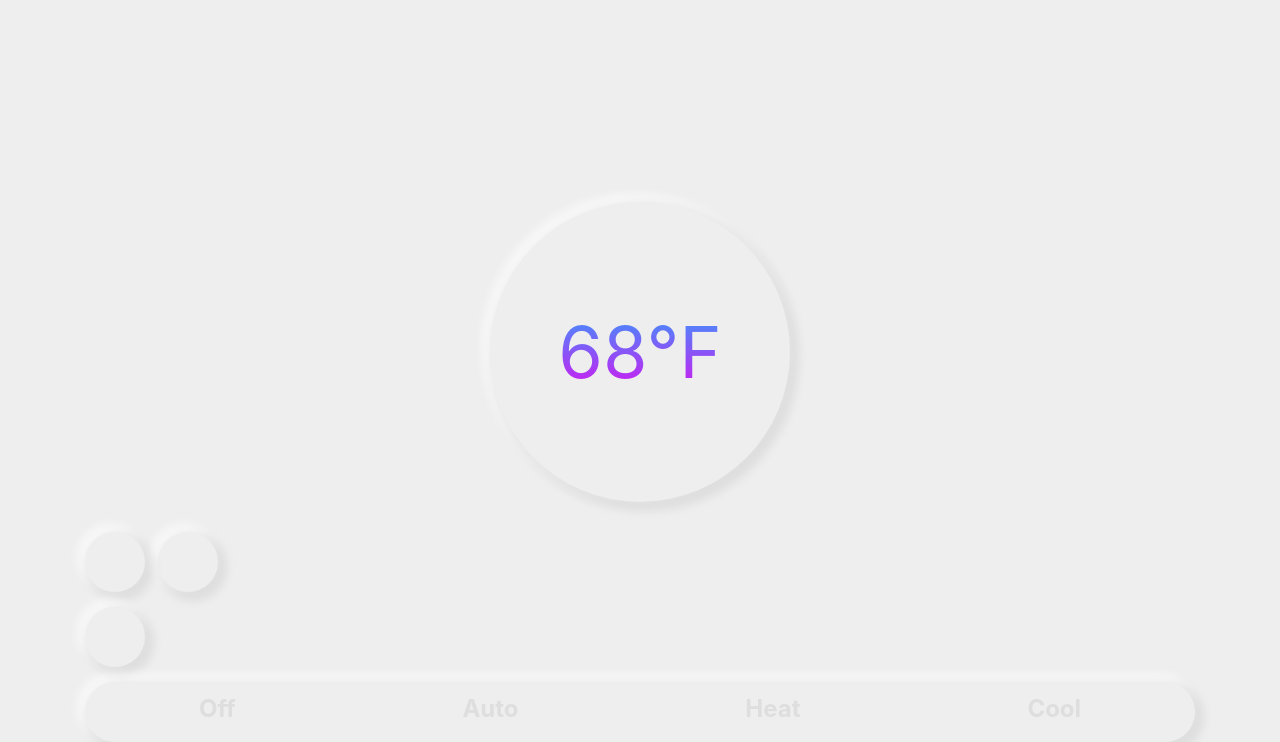
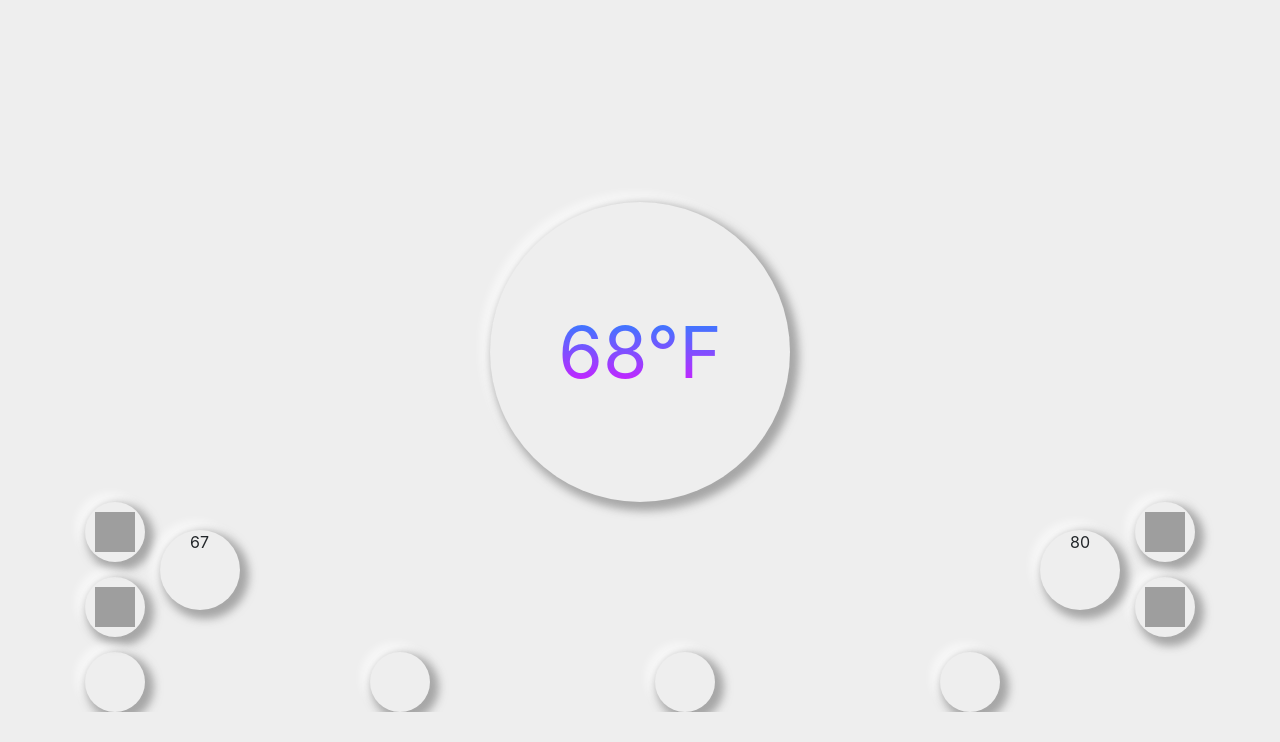
Before and after one commit to jordanemedlock/thermostat, a Flask app: page / in a window 1280 px wide. Shown: the part 288-1030 px from the top of the page. After the commit the page ends 1000 px from the top, so only its background shows below. Run offline with Flask 2, Linux system fonts and the light colour scheme; parts of the project's set-up code (start-up, migrations or seed data) failed here and were passed over; some libraries are stand-ins or nearby versions; grey boxes are pictures that could not be loaded.

Commit message:
Moved to sass

```diff
--- a/app.py
+++ b/app.py
@@ -3,6 +3,7 @@ import os
 import json
 import views
 import apscheduler.schedulers.background as aps
+from sassutils.builder import build_directory
 
 app = Flask(__name__)
 
@@ -26,15 +27,9 @@ def checked_filter(value, target):
   return bool_change_filter(value==target, 'checked', '')
 
 
-# @app.before_first_request
-# def activate_thermostat():
-#   def run_job():
-#     while True:
-#       print("Running thermostat")
-#       time.sleep(30)
-
-#   thread = threading.Thread(target=run_job)
-#   thread.start()
+@app.before_request
+def compile_css():
+  os.system('sass static/css')
 
 scheduler = aps.BackgroundScheduler()
 scheduler.start()
@@ -46,7 +41,7 @@ app.secret_key = b'suck my dick'
 
 
 views.activate_thermostat(scheduler)
-print(app.url_map)
+
 
 if __name__ == '__main__':
   app.run(host='0.0.0.0', debug=True)
--- /dev/null
+++ b/static/css/index.css
@@ -0,0 +1,160 @@
+@keyframes popout {
+  from {
+    box-shadow: 5px 5px 8px 4px rgba(119, 119, 119, 0), -5px -5px 8px 4px rgba(255, 255, 255, 0);
+  }
+  to {
+    box-shadow: 5px 5px 8px 4px rgba(119, 119, 119, 0.6), -5px -5px 8px 4px rgba(255, 255, 255, 0.6);
+  }
+}
+@-moz-keyframes popout {
+  from {
+    box-shadow: 5px 5px 8px 4px rgba(119, 119, 119, 0), -5px -5px 8px 4px rgba(255, 255, 255, 0);
+  }
+  to {
+    box-shadow: 5px 5px 8px 4px rgba(119, 119, 119, 0.6), -5px -5px 8px 4px rgba(255, 255, 255, 0.6);
+  }
+}
+@-webkit-keyframes popout {
+  from {
+    box-shadow: 5px 5px 8px 4px rgba(119, 119, 119, 0), -5px -5px 8px 4px rgba(255, 255, 255, 0);
+  }
+  to {
+    box-shadow: 5px 5px 8px 4px rgba(119, 119, 119, 0.6), -5px -5px 8px 4px rgba(255, 255, 255, 0.6);
+  }
+}
+@-o-keyframes popout {
+  from {
+    box-shadow: 5px 5px 8px 4px rgba(119, 119, 119, 0), -5px -5px 8px 4px rgba(255, 255, 255, 0);
+  }
+  to {
+    box-shadow: 5px 5px 8px 4px rgba(119, 119, 119, 0.6), -5px -5px 8px 4px rgba(255, 255, 255, 0.6);
+  }
+}
+body {
+  background: #EEE;
+}
+
+#temperature-dial {
+  width: 300px;
+  height: 300px;
+  border-radius: 150px;
+  box-shadow: 5px 5px 8px 4px rgba(119, 119, 119, 0.6), -5px -5px 8px 4px rgba(255, 255, 255, 0.6);
+  animation: popout 2s;
+  -moz-animation: popout 2s;
+  -webkit-animation: popout 2s;
+  -o-animation: popout 2s;
+  margin: auto;
+  margin-top: calc((100vw - 300px) / 2);
+  padding-top: 96px;
+}
+
+#temperature-text {
+  font-size: 72px;
+  background: -webkit-linear-gradient(#009dff, fuchsia);
+  background-clip: text;
+  -webkit-background-clip: text;
+  -webkit-text-fill-color: transparent;
+  text-align: center;
+  height: 108px;
+}
+
+.plus-btn {
+  width: 60px;
+  height: 60px;
+  border-radius: 30px;
+  box-shadow: 5px 5px 8px 4px rgba(119, 119, 119, 0.6), -5px -5px 8px 4px rgba(255, 255, 255, 0.6);
+  animation: popout 2s;
+  -moz-animation: popout 2s;
+  -webkit-animation: popout 2s;
+  -o-animation: popout 2s;
+  padding: 10px;
+}
+.plus-btn img {
+  height: 40px;
+  width: 40px;
+}
+
+.minus-btn {
+  width: 60px;
+  height: 60px;
+  border-radius: 30px;
+  box-shadow: 5px 5px 8px 4px rgba(119, 119, 119, 0.6), -5px -5px 8px 4px rgba(255, 255, 255, 0.6);
+  animation: popout 2s;
+  -moz-animation: popout 2s;
+  -webkit-animation: popout 2s;
+  -o-animation: popout 2s;
+  padding: 10px;
+}
+.minus-btn img {
+  height: 40px;
+  width: 40px;
+}
+
+.temp-control {
+  width: 80px;
+  height: 80px;
+  border-radius: 40px;
+  box-shadow: 5px 5px 8px 4px rgba(119, 119, 119, 0.6), -5px -5px 8px 4px rgba(255, 255, 255, 0.6);
+  animation: popout 2s;
+  -moz-animation: popout 2s;
+  -webkit-animation: popout 2s;
+  -o-animation: popout 2s;
+}
+.temp-control div {
+  margin: auto;
+  width: 20px;
+}
+
+.left-temp-control {
+  width: 155px;
+  height: 135px;
+}
+.left-temp-control .plus-btn {
+  position: absolute;
+  top: 0px;
+  left: 15px;
+}
+.left-temp-control .minus-btn {
+  position: absolute;
+  top: 75px;
+  left: 15px;
+}
+.left-temp-control .temp-control {
+  position: absolute;
+  top: 27.5px;
+  left: 90px;
+}
+
+.right-temp-control {
+  width: 155px;
+  height: 135px;
+}
+.right-temp-control .plus-btn {
+  position: absolute;
+  top: 0px;
+  right: 15px;
+}
+.right-temp-control .minus-btn {
+  position: absolute;
+  top: 75px;
+  right: 15px;
+}
+.right-temp-control .temp-control {
+  position: absolute;
+  top: 27.5px;
+  right: 90px;
+}
+
+.mode-btn {
+  width: 60px;
+  height: 60px;
+  border-radius: 30px;
+  box-shadow: 5px 5px 8px 4px rgba(119, 119, 119, 0.6), -5px -5px 8px 4px rgba(255, 255, 255, 0.6);
+  animation: popout 2s;
+  -moz-animation: popout 2s;
+  -webkit-animation: popout 2s;
+  -o-animation: popout 2s;
+  margin-top: 15px;
+}
+
+/*# sourceMappingURL=index.css.map */
--- /dev/null
+++ b/static/css/index.scss
@@ -0,0 +1,146 @@
+@use "sass:color";
+
+$browsers: ['', '-moz-', '-webkit-', '-o-'];
+
+@mixin circle($diameter) {
+  width: $diameter;
+  height: $diameter;
+
+  border-radius: $diameter / 2;
+}
+
+@mixin neu-shadow($depth, $light-color: #FFF, $dark-color: #777) {
+  $dark-shadow: color.change($dark-color, $alpha: $depth);
+  $light-shadow: color.change($light-color, $alpha: $depth);
+  box-shadow: 5px 5px 8px 4px $dark-shadow, -5px -5px 8px 4px $light-shadow;
+}
+
+@mixin animation($values) {
+  @each $browser in $browsers {
+    #{$browser}animation: $values;
+  }
+}
+
+
+@each $browser in $browsers {
+  @#{$browser}keyframes popout {
+    from {
+      @include neu-shadow(0.0);
+    }
+    to {
+      @include neu-shadow(0.6);
+    }
+  }
+}
+
+@mixin neu-circle($diameter) {
+  @include circle($diameter);
+  @include neu-shadow(0.6);
+  @include animation(popout 2s);
+
+}
+
+
+$light-grey: #EEE;
+$dial-width: 300px;
+
+body {
+  background: $light-grey;
+}
+
+#temperature-dial {
+  @include neu-circle($dial-width);
+
+  margin: auto;
+  margin-top: calc((100vw - #{$dial-width}) / 2);
+
+  padding-top: $dial-width / 2 - 54px; // minus half the text width???
+}
+
+#temperature-text {
+  font-size: 72px;
+  background: -webkit-linear-gradient(rgb(0, 157, 255), rgb(255, 0, 255));
+  background-clip: text;
+  -webkit-background-clip: text;
+  -webkit-text-fill-color: transparent;
+
+  text-align: center;
+  height: 108px;
+}
+
+
+$button-width: 60px;
+$temp-control-width: 80px;
+
+.plus-btn {
+  @include neu-circle($button-width);
+  padding: 10px;
+  img {
+    height: 40px;
+    width: 40px;
+  }
+}
+
+.minus-btn {
+  @include neu-circle($button-width);
+  padding: 10px;
+  img {
+    height: 40px;
+    width: 40px;
+  }
+}
+
+.temp-control {
+  @include neu-circle($temp-control-width);
+  div {
+    margin: auto;
+    width: 20px;
+  }
+}
+
+$temp-button-padding: 15px;
+
+.left-temp-control {
+  width: $button-width + $temp-control-width + $temp-button-padding;
+  height: 2 * $button-width + $temp-button-padding;
+  .plus-btn {
+    position: absolute;
+    top: 0px;
+    left: $temp-button-padding;
+  }
+  .minus-btn {
+    position: absolute;
+    top: $button-width + $temp-button-padding;
+    left: $temp-button-padding;
+  }
+  .temp-control {
+    position: absolute;
+    top: $button-width + $temp-button-padding / 2 - $temp-control-width / 2;
+    left: $button-width + 2 * $temp-button-padding;
+  }
+}
+
+.right-temp-control {
+  width: $button-width + $temp-control-width + $temp-button-padding;
+  height: 2 * $button-width + $temp-button-padding;
+  .plus-btn {
+    position: absolute;
+    top: 0px;
+    right: $temp-button-padding;
+  }
+  .minus-btn {
+    position: absolute;
+    top: $button-width + $temp-button-padding;
+    right: $temp-button-padding;
+  }
+  .temp-control {
+    position: absolute;
+    top: $button-width + $temp-button-padding / 2 - $temp-control-width / 2;
+    right: $button-width + 2 * $temp-button-padding;
+  }
+}
+
+.mode-btn {
+  @include neu-circle($button-width);
+  margin-top: $temp-button-padding;
+}
--- a/static/index.css
+++ /dev/null
@@ -1,174 +0,0 @@
-
-body {
-	background: #EEEEEE;
-}
-
-
-#temperature-dial {
-	--dial-width: 300px;
-	/*background: #AAAAAA;*/
-	width: var(--dial-width);
-	height:  var(--dial-width);
-	border-radius:  50%;
-	margin: auto;
-	margin-top: calc((100vw - var(--dial-width)) / 2);
-
-	padding-top: calc(150px - 54px);
-
-	animation: popout 2s;
-	-moz-animation: popout 2s;
-	-webkit-animation: popout 2s;
-	-o-animation: popout 2s;
-	box-shadow: 5px 5px 8px 4px #7772, -5px -5px 8px 4px #FFF8;
-}
-
-@keyframes popout {
-	from {
-		box-shadow: 0px 0px 0px 0px #EEEEEE, 0px 0px 0px 0px #EEEEEE;
-	}
-	to {
-		box-shadow: 5px 5px 8px 4px #7772, -5px -5px 8px 4px #FFF8;
-	}
-}
-
-@-moz-keyframes popout {
-	from {
-		box-shadow: 0px 0px 0px 0px #EEEEEE, 0px 0px 0px 0px #EEEEEE;
-	}
-	to {
-		box-shadow: 5px 5px 8px 4px #7772, -5px -5px 8px 4px #FFF8;
-	}
-}
-
-@-webkit-keyframes popout {
-	from {
-		box-shadow: 0px 0px 0px 0px #EEEEEE, 0px 0px 0px 0px #EEEEEE;
-	}
-	to {
-		box-shadow: 5px 5px 8px 4px #7772, -5px -5px 8px 4px #FFF8;
-	}
-}
-
-@-o-keyframes popout {
-	from {
-		box-shadow: 0px 0px 0px 0px #EEEEEE, 0px 0px 0px 0px #EEEEEE;
-	}
-	to {
-		box-shadow: 5px 5px 8px 4px #7772, -5px -5px 8px 4px #FFF8;
-	}
-}
-
-#temperature-text {
-  font-size: 72px;
-  background: -webkit-linear-gradient(#2AF, #E0E);
-  -webkit-background-clip: text;
-  -webkit-text-fill-color: transparent;
-
-  text-align: center;
-  height: 108px;
-}
-
-.temp-vert-toggle {
-	height: 120px;
-	width: 90px;
-	border-radius: 30px;
-	box-shadow: 5px 5px 8px 4px #7772, -5px -5px 8px 4px #FFF8;
-	animation: popout 2s;
-	-moz-animation: popout 2s;
-	-webkit-animation: popout 2s;
-	-o-animation: popout 2s;
-	margin-left: auto;
-	margin-right: auto;
-}
-
-.temp-up-button {
-	height: 50%;
-	border-bottom: 2px solid #7772;
-	width: 100%;
-}
-
-.chevron-up {
-	width: 60px; height: 60px; background-color: #7772;
-	-webkit-mask-image: url('https://img.icons8.com/metro/52/000000/chevron-up.png');
-	margin: 0px auto 0px auto;
-	display: block;
-}
-
-.chevron-down {
-	width: 60px; height: 60px; background-color: #7772;
-	-webkit-mask-image: url('https://img.icons8.com/metro/52/000000/chevron-down.png');
-	margin: 0px auto 0px auto;
-	display: block;
-}
-
-.controls-row {
-}
-
-#upper-temp-toggle {
-	float: left;
-}
-
-.temp-box {
-	width: 40px;
-	height: 40px;
-	margin: calc(60px - 21px) auto 0 auto;
-	background: #EEEEEE;
-	border: none;
-	border-radius: 10px;
-	box-shadow: 5px 5px 8px 4px #7772, -5px -5px 8px 4px #FFF8;
-	animation: popout 2s;
-	-moz-animation: popout 2s;
-	-webkit-animation: popout 2s;
-	-o-animation: popout 2s;
-	padding: 10px;
-}
-
-.temp-col {
-	padding: 0px;
-}
-
-#mode-buttons>.btn{
-	background: none;
-	border: none;
-	color: #7772;
-	font-weight: bold;
-	font-size: 24px;
-	text-align: center;
-}
-
-#mode-buttons {
-	border-radius: 30px;
-	padding-top: 3px;
-	height: 60px;
-	width: 100%;
-	margin-top: 15px;
-	box-shadow: 5px 5px 8px 4px #7772, -5px -5px 8px 4px #FFF8;
-	animation: popout 2s;
-	-moz-animation: popout 2s;
-	-webkit-animation: popout 2s;
-	-o-animation: popout 2s;
-}
-
-.circle-60 {
-	width: 60px;
-	height: 60px;
-	border-radius: 30px;
-	box-shadow: 5px 5px 8px 4px #7772, -5px -5px 8px 4px #FFF8;
-	animation: popout 2s;
-	-moz-animation: popout 2s;
-	-webkit-animation: popout 2s;
-	-o-animation: popout 2s;
-}
-
-.plus-btn {
-	margin-bottom: 15px;
-}
-
-.lower-plus-minus {
-	float: left;
-}
-
-.lower-temp-circle {
-	margin-left: 73px;
-	margin-top: 30px;
-}
--- a/templates/index.html
+++ b/templates/index.html
@@ -11,7 +11,7 @@
 	<script src="https://stackpath.bootstrapcdn.com/bootstrap/4.4.1/js/bootstrap.min.js" integrity="sha384-wfSDF2E50Y2D1uUdj0O3uMBJnjuUD4Ih7YwaYd1iqfktj0Uod8GCExl3Og8ifwB6" crossorigin="anonymous"></script>
 	<script src="https://code.jquery.com/jquery-3.4.1.slim.min.js" integrity="sha384-J6qa4849blE2+poT4WnyKhv5vZF5SrPo0iEjwBvKU7imGFAV0wwj1yYfoRSJoZ+n" crossorigin="anonymous"></script>
 	<script src="https://cdn.jsdelivr.net/npm/popper.js@1.16.0/dist/umd/popper.min.js" integrity="sha384-Q6E9RHvbIyZFJoft+2mJbHaEWldlvI9IOYy5n3zV9zzTtmI3UksdQRVvoxMfooAo" crossorigin="anonymous"></script>
-	<link rel="stylesheet" type="text/css" href="/static/index.css">
+	<link rel="stylesheet" type="text/css" href="/static/css/index.css"/>
 
 
 	<title>Corlock Thermostat</title>
@@ -27,42 +27,47 @@
 		</div>
 		<div class="row controls-row">
 			<div class="col">
-				<div class="lower-group">
-					<div class="lower-plus-minus plus-minus-buttons">
-						<div class="circle-60 plus-btn">
-
-						</div>
-						<div class="circle-60 minus-btn">
-
-						</div>
+				<div class="left-temp-control">
+					<div class="plus-btn">
+						<img src="https://img.icons8.com/metro/52/000000/plus-math.png">
 					</div>
-					<div class="lower-temp-circle circle-60">
-
+					<div class="minus-btn">
+						<img src="https://img.icons8.com/metro/52/000000/minus-math.png">
 					</div>
-
-				</div>
-				<div class="upper-group">
-
+					<div class="temp-control">
+						<div>67</div>
+					</div>
 				</div>
 			</div>
 			<div class="col">
+				<div class="right-temp-control">
+					<div class="plus-btn">
+						<img src="https://img.icons8.com/metro/52/000000/plus-math.png">
+					</div>
+					<div class="minus-btn">
+						<img src="https://img.icons8.com/metro/52/000000/minus-math.png">
+					</div>
+					<div class="temp-control">
+						<div>80</div>
+					</div>
+				</div>
 			</div>
 		</div>
 		<div class="row">
 			<div class="col">
-				<div id="mode-buttons" class="btn-group btn-group-toggle" data-toggle="buttons">
-					<label class="btn btn-light">
-						<input type="radio" name="mode" value="off"> Off
-					</label>
-					<label class="btn btn-light">
-						<input type="radio" name="mode" value="auto"> Auto
-					</label>
-					<label class="btn btn-light">
-						<input type="radio" name="mode" value="heater"> Heat
-					</label>
-					<label class="btn btn-light">
-						<input type="radio" name="mode" value="cooler"> Cool
-					</label>
+				<div class="mode-btn">
+				</div>
+			</div>
+			<div class="col">
+				<div class="mode-btn">
+				</div>
+			</div>
+			<div class="col">
+				<div class="mode-btn">
+				</div>
+			</div>
+			<div class="col">
+				<div class="mode-btn">
 				</div>
 			</div>
 
```
Also changed, not shown: 1 other file.
